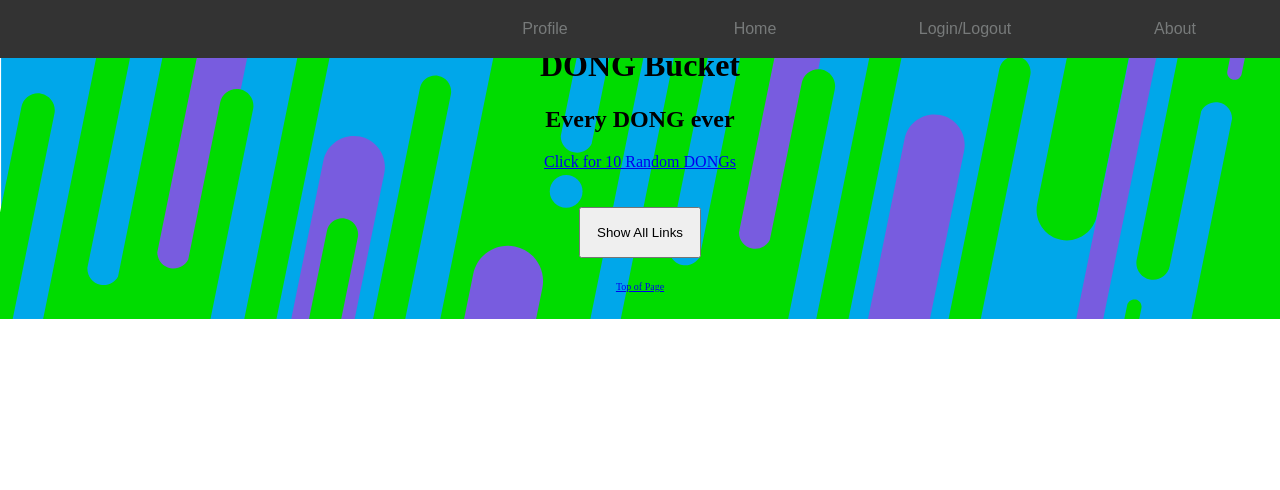
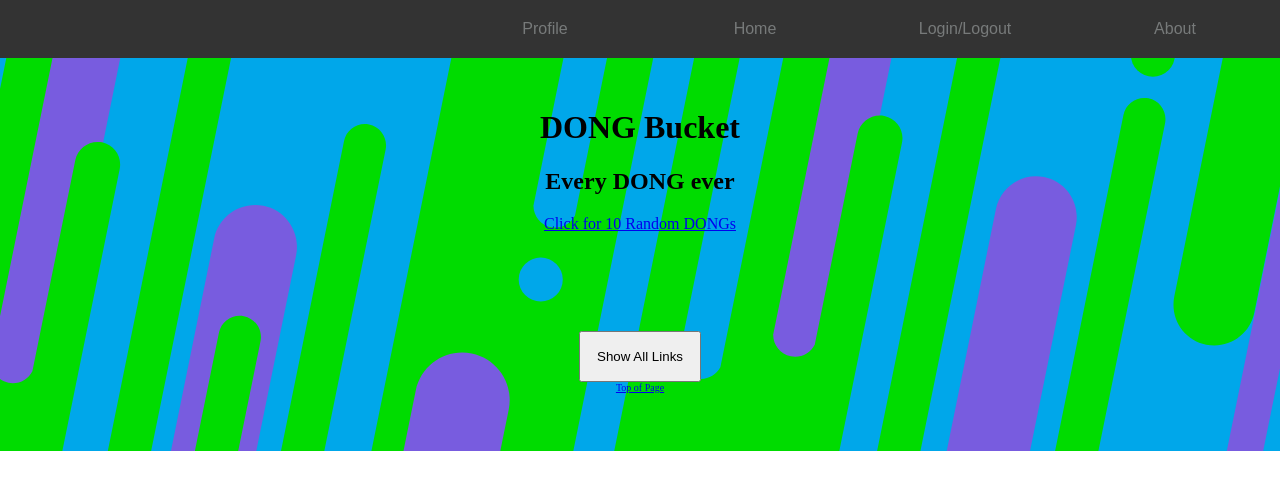
Before and after one commit to hasahmed/web_scraping, a PHP site: page /main.php?showall=1 in a window 1280 px wide. Shown: the top 490 px of the page. Run offline with PHP 8.4, Linux system fonts and the light colour scheme; the visitor is signed in with stand-in values (Sample User, id 1); data that the repository does not hold is empty.

Commit message:
working style changes

```diff
--- a/webFront/model/model.php
+++ b/webFront/model/model.php
@@ -141,7 +141,7 @@ function htmlTableGen($linkObjs, $showAll = false, $faves = false){
         $addOrDelete = "addToFavorites(this)";
         $text = "Add to Favorites";
     }
-    $str = '<table border=1>';
+    $str = '<table class="center-table" border=1>';
     for($i = 1; $i <= count($linkObjs); $i++){
         $str = $str .'<tr>
                 <td align="center">
--- a/webFront/views/main.php
+++ b/webFront/views/main.php
@@ -16,19 +16,13 @@ $linkObjs = getLinkArray();
 insertViewHeader();
 insertSubNavBar();
 ?>
-    <?php
-        if($_SESSION['user'] != NULL)
-            echo "{$_SESSION['user']} -- Profile";
-        else echo "Guest";
-    ?></a>
-    <center>
 <title>DONG Bucket</title>
 <body>
-    <h1 style="clear: right">DONG Bucket</h1>
-    <h2>Every DONG ever</h2>
-    <a href='10RandomDONGs.php'>Click for 10 Random DONGs</a>
-    <br>
-    <br>
+    <div id="header">
+        <h1 class="align-center">DONG Bucket</h1>
+        <h2 class="align-center">Every DONG ever</h2>
+        <a class="align-center link" href='10RandomDONGs.php'>Click for 10 Random DONGs</a>
+    </div>
 <?php
 $showAll = $_GET['showall'];
 if($showAll == '')
@@ -38,12 +32,13 @@ echo htmlTableGen($linkObjs, $showAll);
         <a id='bottom'></a>
         <form action='main.php' method='GET'>
         <br>
-        <input type="submit" value='Show All Links' style='padding: 16px;'>
+    <div class="align-center">
+        <input class"header link" type="submit" value='Show All Links' style='padding: 16px;'>
         <input hidden='true' name='showall' value='true'>
         </form>
         <br>
-        <a href=#top style='font-size:10px;'>Top of Page</a>
-        </center>
+        <a class="align-center link" href=#top style='font-size:10px;'>Top of Page</a>
+    </div>
 </body>
 </head>
 </html>
--- a/webFront/views/viewres/dropMenu.css
+++ b/webFront/views/viewres/dropMenu.css
@@ -1,5 +1,4 @@
 .dropbtn {
-   /* border: none; */
     cursor: pointer;
 }
 
--- a/webFront/views/viewres/mainStyle.css
+++ b/webFront/views/viewres/mainStyle.css
@@ -5,7 +5,12 @@ html{
     -o-background-size: cover;
     background-size: cover;
 }
-table{
+body{
+    /*text-align: center;*/
+}
+table.center-table{
+    margin-left: auto;
+    margin-right: auto;
     border: 1px solid black;
     border-collapse: collapse;
     background-color: white;
@@ -14,6 +19,19 @@ table{
 td{
     font-size:12px;
     width: 4em;
+}
+#header{
+    clear: both;
+    padding-top: 5em;
+}
+.align-center{
+    text-align: center;
+    margin-left: auto;
+    margin-right: auto;
+}
+.align-center.link{
+    display: block;
+    padding-bottom: 5em;
 }
 
 .linkData{
@@ -24,19 +42,3 @@ td{
 .dongs{
     text-decoration: none;
 }
-/*
-
-.link{
-    position: relative;
-    padding:16px;
-    top: 16px;
-    border: 1px solid white;
-}
-
-.link:hover{
-    border:1px solid blue;
-}
-#table-container{
-    overflow-x: auto;
-}
-*/
--- a/webFront/views/viewres/subBarStyle.css
+++ b/webFront/views/viewres/subBarStyle.css
@@ -4,7 +4,6 @@ ul{
   padding: 0;
   clear:both;
 }
-
 .sub-bar-item{
   font-family: Arial;
   font-size: 16px;
@@ -18,10 +17,6 @@ ul{
   padding-left: 5px;
   padding-right: 5px;
   width: 200px;
-  /*padding-top: 25px;*/
-  /*padding-bottom: 25px;*/
-  /*border: 1px solid black;*/
-  /*height: 25px;*/
   background-color: #333333;
 }
 .sub-bar-item-right{
--- a/webFront/views/viewres/templates.php
+++ b/webFront/views/viewres/templates.php
@@ -24,6 +24,17 @@ function insertSubNavBar(){
             <li><a class="sub-bar-item" href="login.php">Login/Logout</a></li>
             <li><a class="sub-bar-item" href="main.php">Home</a></li>
             <li><a class="sub-bar-item" href="profile.php">Profile</a></li>
+    </div>
+        ';
+}
+function insertMainNavBar(){
+    echo'
+    <div id="topnav">
+        <ul>
+            <li><a class="bar-item" href="about.php">About</a></li>
+            <li><a class="bar-item" href="login.php">Login/Logout</a></li>
+            <li><a class="bar-item" href="main.php">Home</a></li>
+            <li><a class="bar-item" href="profile.php">Profile</a></li>
     </div>
         ';
 }
```
